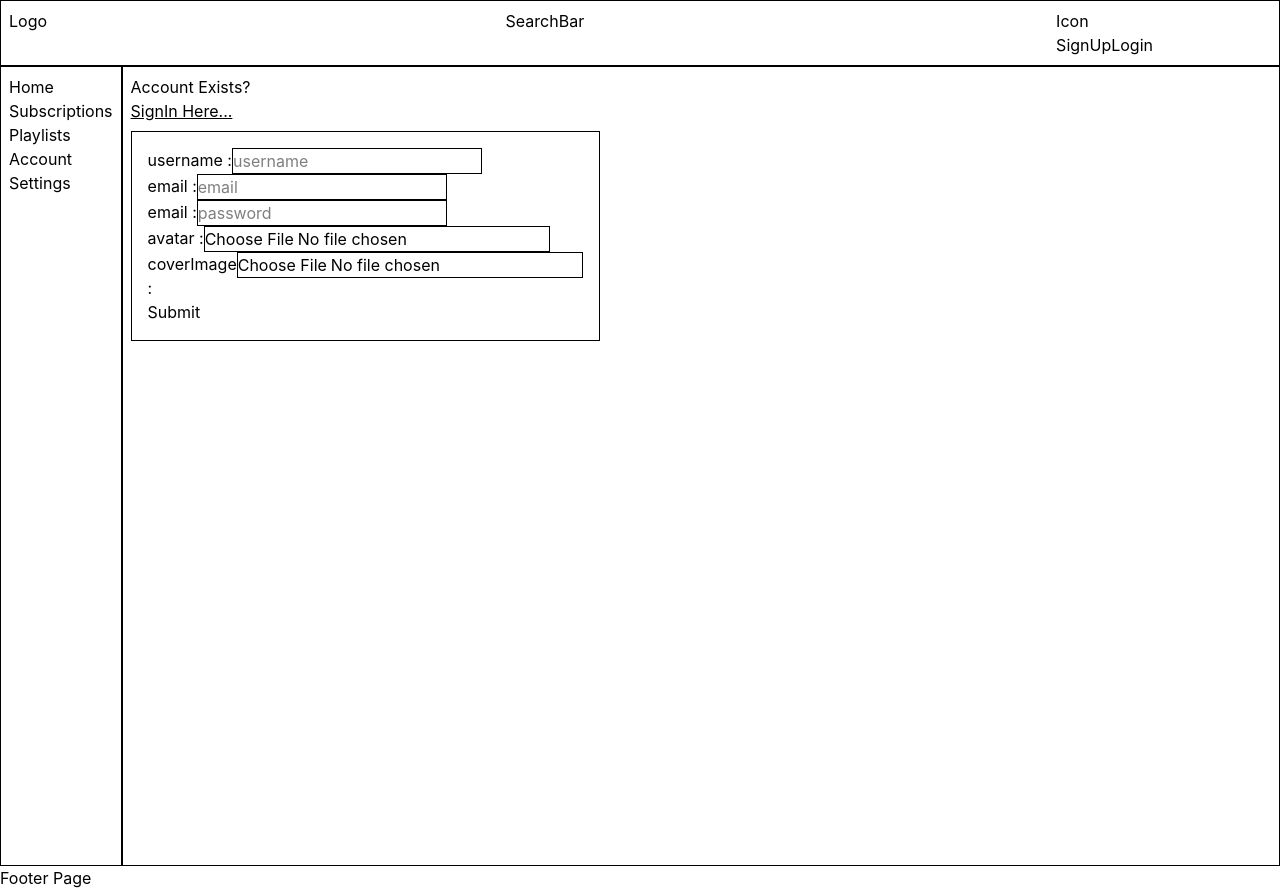
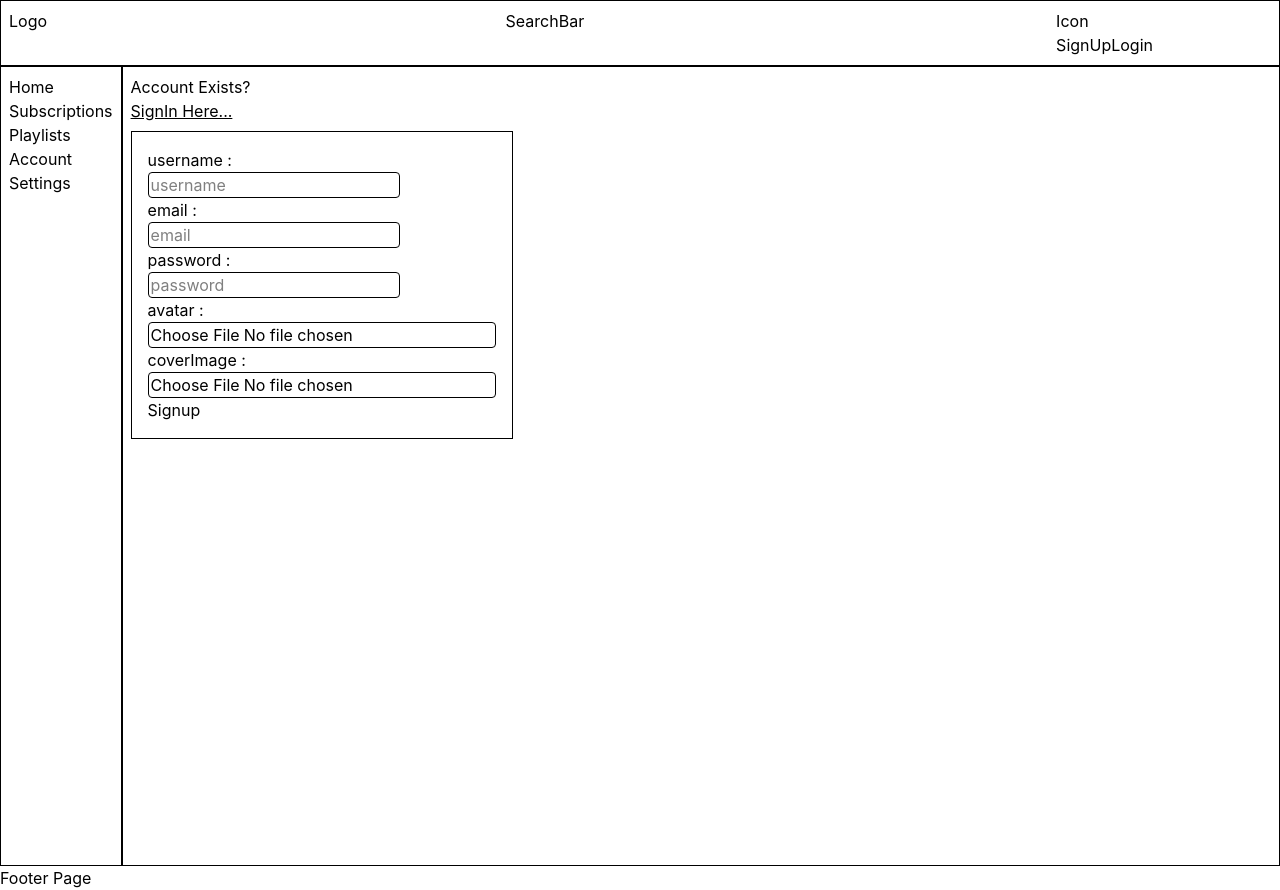
Before and after one commit to PushparajNule/ytz, a React app in the folder apps/web/: page /signup in a window 1280 px wide. Built offline with nearby package versions, Linux system fonts and the light colour scheme; no server answers; the HTML template or start-up script is replaced by a standard one.

Commit message:
Login/Signup + tanstack query + minor fixes

```diff
--- a/apps/web/package.json
+++ b/apps/web/package.json
@@ -11,6 +11,8 @@
   },
   "dependencies": {
     "@tailwindcss/vite": "^4.3.3",
+    "@tanstack/react-query": "^5.103.2",
+    "@tanstack/react-query-devtools": "^5.103.2",
     "axios": "^1.20.0",
     "react": "^19.3.0",
     "react-dom": "^19.3.0",
--- a/apps/web/src/api/auth.api.js
+++ b/apps/web/src/api/auth.api.js
@@ -6,12 +6,12 @@ class AuthApi {
         return api.get("/health")
     }
 
-    login(username, email, password) {
-        return api.post("/auth/login", {username, email, password})
+    login(payload) {
+        return api.post("/auth/login", payload)
     }
 
-    signup(username, email, password, avatar, coverImage){
-        return api.post("/auth/signUp", {username, email, password, avatar, coverImage})
+    signup(payload){
+        return api.post("/auth/signUp", payload)
     }
 
     logout(){
@@ -22,28 +22,28 @@ class AuthApi {
         return api.get("/auth/current-user")
     }
 
-    changePassword(oldPassword, newPassword){
-        return api.post("/auth/changePassword", {oldPassword, newPassword})
+    changePassword(payload){
+        return api.post("/auth/changePassword", payload)
     }
 
-    changeEmail(newEmail){
-        return api.post("/auth/changeEmail", {newEmail})
+    changeEmail(payload){
+        return api.post("/auth/changeEmail", payload)
     }
 
     verifyChangeEmail(token){
         return api.post(`/auth/verify-email-change/${token}`)
     }
 
-    updateAccountDetails(description, username){
-        return api.patch("/auth/updateAccountDetails", {description, username})
+    updateAccountDetails(payload){
+        return api.patch("/auth/updateAccountDetails", payload)
     }
 
-    updateAvatar(avatar){
-        return api.patch("/auth/updateAvatar", {avatar})
+    updateAvatar(payload){
+        return api.patch("/auth/updateAvatar", payload)
     }
 
-    updateCoverImage(coverImage){
-        return api.patch("/auth/updateCoverImage", {coverImage})
+    updateCoverImage(payload){
+        return api.patch("/auth/updateCoverImage", payload)
     }
 }
 
--- a/apps/web/src/components/Input.jsx
+++ b/apps/web/src/components/Input.jsx
@@ -5,13 +5,13 @@ const Input = forwardRef(function Input({label, type, className = "", ...props},
 
     return (
         <>
-        <div className="flex w-full">
+        <div className="w-full">
             <div>
                 {label && <label htmlFor={id}>{label}</label>}
             </div>
 
             <div>
-                <input type={type} className={`${className}`} ref={ref} {...props} id={id}/>
+                <input type={type} className={`${className} pl-0.5 rounded`} ref={ref} autoComplete="on" required {...props} id={id}/>
             </div>
         </div>
         </>
--- a/apps/web/src/components/layout/Header.jsx
+++ b/apps/web/src/components/layout/Header.jsx
@@ -4,8 +4,9 @@ import Icon from "../Icon";
 import Logo from "../Logo";
 import SearchBar from "../SearchBar";
 
+function Header(){
 
-function Header(){
+
 
     return (
         <>
--- a/apps/web/src/main.jsx
+++ b/apps/web/src/main.jsx
@@ -4,6 +4,7 @@ import './index.css'
 import App from './App.jsx'
 import {createBrowserRouter, createRoutesFromElements, Route, RouterProvider} from 'react-router-dom'
 import {Account, Home, Login, Playlists, PrivacyPolicy, Settings, Signup, Subscriptions} from './pages'
+import { QueryClient, QueryClientProvider } from '@tanstack/react-query'
 
 const route = createBrowserRouter(
   createRoutesFromElements(
@@ -21,8 +22,10 @@ const route = createBrowserRouter(
   )
 )
 
+const queryClient = new QueryClient()
+
 createRoot(document.getElementById('root')).render(
-  <StrictMode>
+  <QueryClientProvider client={queryClient}>
     <RouterProvider router={route} />
-  </StrictMode>,
+  </QueryClientProvider>,
 )
--- a/apps/web/src/pages/Home.jsx
+++ b/apps/web/src/pages/Home.jsx
@@ -1,5 +1,6 @@
 import { useEffect, useState } from "react"
 import authApi from "../api/auth.api"
+import { useQuery } from "@tanstack/react-query"
 
 function Home(){
 
@@ -19,9 +20,20 @@ function Home(){
         health()
     }, [])
 
+    const {data : user} = useQuery({
+        queryKey : ["user"],
+        queryFn : async () => {
+            const user = await authApi.currentUser()
+            return user;
+        },
+        staleTime : (1000 * 60) * 15
+    })
+
+
     return (
         <>
             <div className="">
+                {user && <h1>Welcome Back!!! {user.data.data.username}</h1>}
                 <h1>{server.message}</h1>
             </div>
         </>
--- a/apps/web/src/pages/Login.jsx
+++ b/apps/web/src/pages/Login.jsx
@@ -1,10 +1,32 @@
 import { useForm } from "react-hook-form"
-import { NavLink } from "react-router-dom"
+import { NavLink, useNavigate } from "react-router-dom"
 import { Button, Input } from "../components"
+import { useMutation, useQuery, useQueryClient } from "@tanstack/react-query"
+import authApi from "../api/auth.api"
 
 function Login() {
 
-    const {register, handleSubmit, formState = {errors}} = useForm()
+    const {register, handleSubmit} = useForm()
+
+    const navigate = useNavigate()
+
+    const queryClient = useQueryClient()
+
+    const loginMutation = useMutation({
+        mutationFn : authApi.login,
+
+        onSuccess : () => {
+            queryClient.invalidateQueries({
+                queryKey : ['user']
+            })
+
+            navigate("/")
+        },
+
+        onError : (error) => {
+            console.log(error)
+        }
+    })
 
     const onSubmit = async (data) => {
 
@@ -18,8 +40,9 @@ function Login() {
             payload.username = data.identifier
         }
 
-        console.log(payload)
+        loginMutation.mutate(payload)
     }
+
     return (
         <>
         <div>
@@ -30,10 +53,10 @@ function Login() {
                 </div>
 
                 <div className="border p-3 w-min">
-                    <Input {...register("identifier")} label="username or email" placeholder="username or email" className="border"/>
-                    <Input {...register("password")} label="password" placeholder="password" className="border"/>
+                    <Input {...register("identifier")} label="username or email : " placeholder="username or email" className="border"/>
+                    <Input {...register("password")} label="password : " placeholder="password" className="border"/>
 
-                    <Button type="submit" className="border" >Login</Button>
+                    <Button type="submit" className="border" disabled={loginMutation.isPending} >{loginMutation.isPending ? "Logging In..." : "Login"}</Button>
                 </div>
             </form>
         </div>
--- a/apps/web/src/pages/Signup.jsx
+++ b/apps/web/src/pages/Signup.jsx
@@ -1,10 +1,32 @@
 import {useForm} from 'react-hook-form'
 import { Button, Input } from '../components'
-import { NavLink } from 'react-router-dom'
+import { NavLink, useNavigate } from 'react-router-dom'
+import {useMutation, useQueryClient} from '@tanstack/react-query'
+import authApi from '../api/auth.api'
 
 function Signup() {
 
-    const {register, handleSubmit, formState = {errors}} = useForm()
+    const {register, handleSubmit} = useForm()
+
+    const navigate = useNavigate()
+
+    const queryClient = useQueryClient()
+
+    const signupMutation = useMutation({
+        mutationFn : authApi.signup,
+
+        onSuccess : () => {
+            queryClient.invalidateQueries({
+                queryKey : ["user"]
+            })
+
+            navigate("/")
+        },
+
+        onError : (error) => {
+            console.log(error)
+        }
+    })
 
     const onSubmit = async (data) => {
 
@@ -22,7 +44,7 @@ function Signup() {
             formData.append("coverImage", data.coverImage[0])
         }
 
-        console.log(formData)
+        signupMutation.mutate(formData)
     }
 
     return (
@@ -34,17 +56,17 @@ function Signup() {
                 <NavLink to={"/login"} className={`underline`}>SignIn Here...</NavLink>
             </div>
             <div className='border w-min p-4 mt-2'>
-                <Input {...register("username")} label="username : " placeholder="username" className="border"/>
+                <Input {...register("username")} label="username : " placeholder="username" className="border" />
 
                 <Input {...register("email")} label="email : " placeholder="email" className="border"/>
 
-                <Input {...register("password")} label="email : " placeholder="password" className="border"/>
+                <Input {...register("password")} label="password : " placeholder="password" className="border"/>
 
                 <Input {...register("avatar")} type="file" accept="image/*" label="avatar : " className="border"/>
 
                 <Input {...register("coverImage")} type="file" accept="image/*" label="coverImage : " className="border" />
 
-                <Button type="submit" className="border">Submit</Button>
+                <Button type="submit" className="border" disabled={signupMutation.isPending}>{signupMutation.isPending ? "Registering..." : "Signup"}</Button>
             </div>
         </form>
         </div>
```
Also changed, not shown: 2 other files (tests, documents, lock files or other folders).
